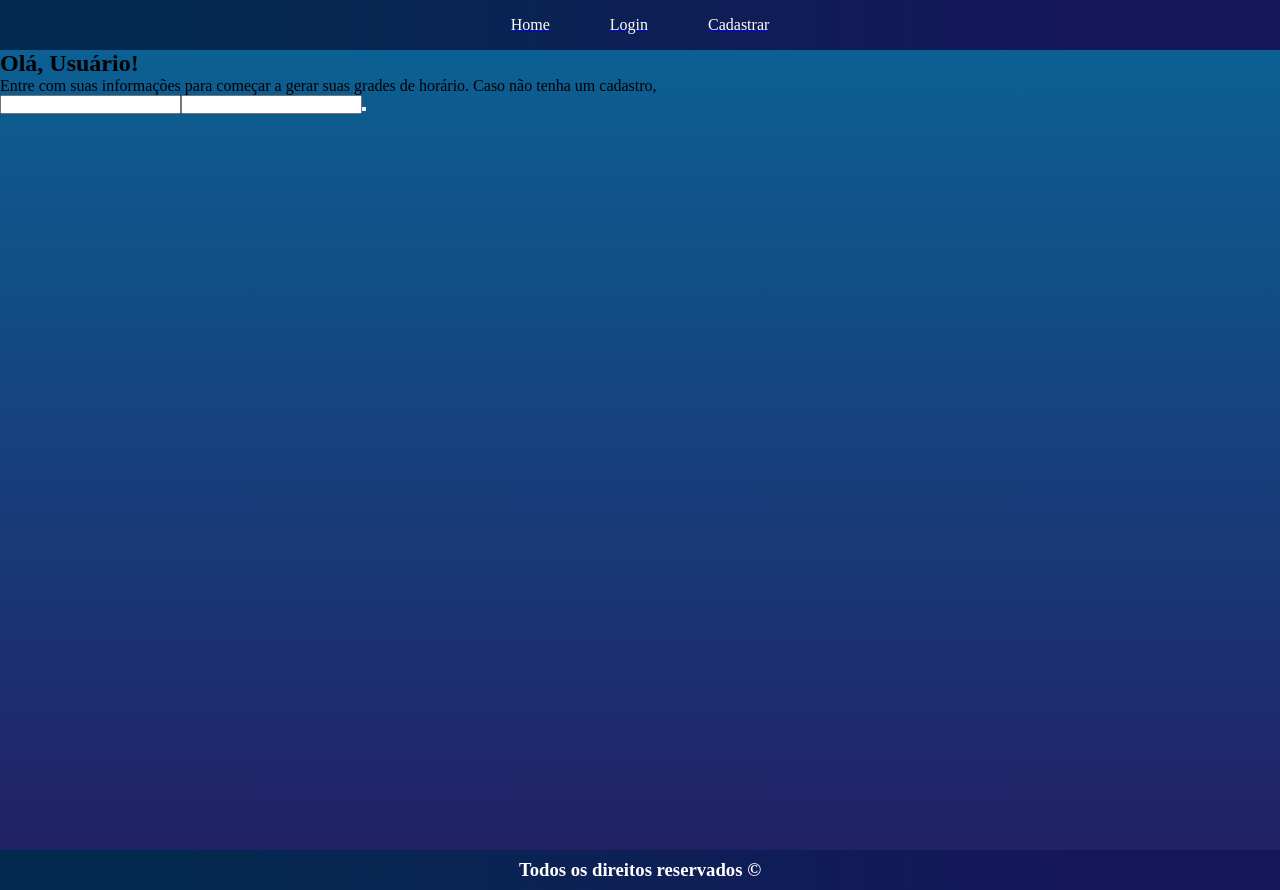
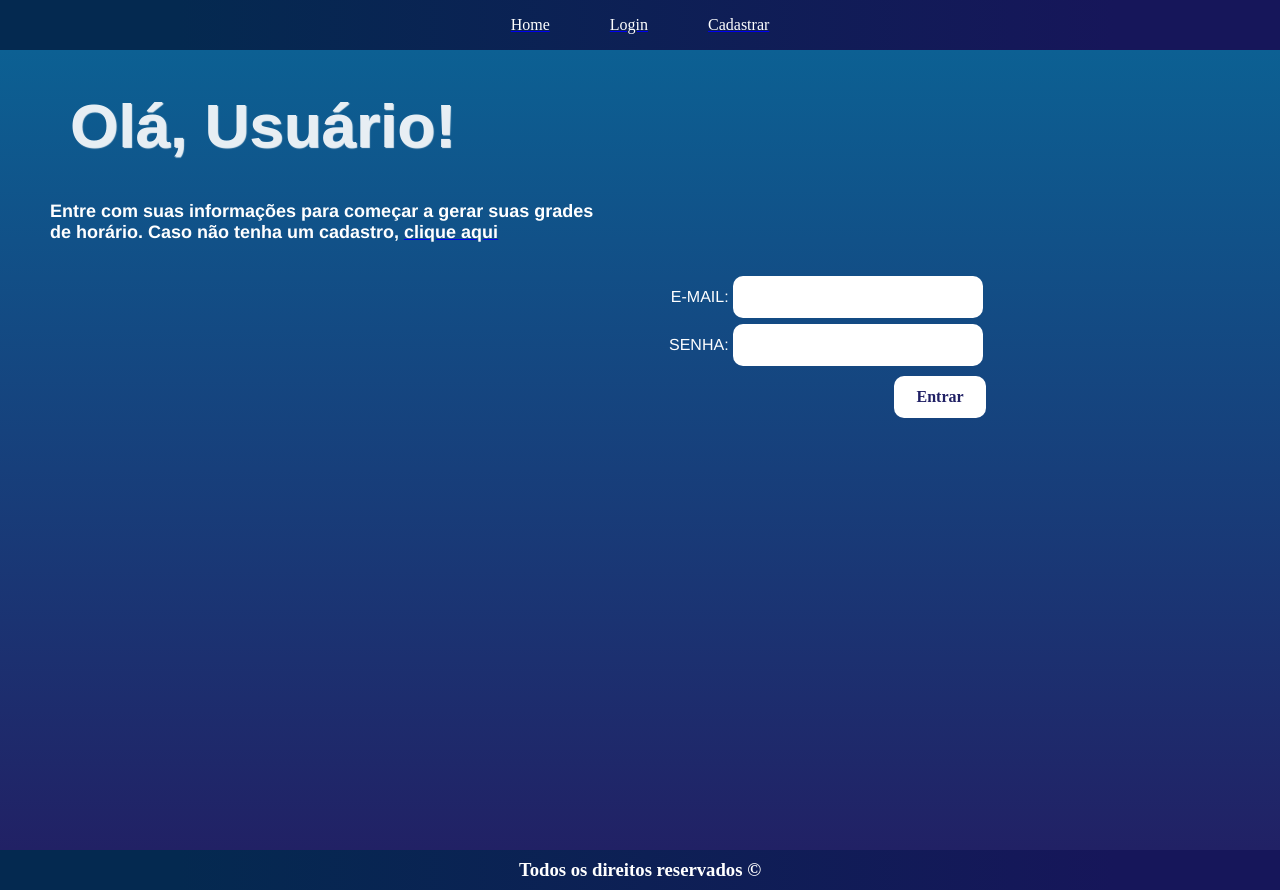
Before and after one commit to andreyna1808/ClassOrganizer, a React (Create React App) app in the folder gerador/: page /login in a window 1280 px wide. Built offline with nearby package versions, Linux system fonts and the light colour scheme.

Commit message:
Fiz a pagina de login e cadastrar

```diff
--- a/gerador/src/components/syledAll.js
+++ b/gerador/src/components/syledAll.js
@@ -2,8 +2,6 @@ import styled from "styled-components";
 
 //DESIGNER O APP.JS
 export const All = styled.div `
-    margin: 0;
-    padding: 0;
     max-width: 100%;
     height: 100vh;
     box-sizing: border-box;
@@ -51,3 +49,22 @@ export const Foot = styled.footer `
 export const SpanNone = styled.span `
     display: none;
 `
+export const H1 = styled.h1`
+	font-family: 'Gotham Ultra', sans-serif;
+	color: white;
+    text-shadow: 1px 1px 1px white;
+    opacity: 0.9;
+	width: 80%;
+	font-weight: bold;
+	padding: 40px 70px;
+	font-size: 62px;
+`
+export const CliqueAq = styled.a`
+	color: white;
+	text-decoration: none;
+	text-decoration-color: none;
+	&:hover {
+		color: #22b6a8;
+		transition: 0.3s;
+	}
+`
--- a/gerador/src/pages/cadastro/cadastrar.js
+++ b/gerador/src/pages/cadastro/cadastrar.js
@@ -1,7 +1,7 @@
 import React from 'react';
 import { Link } from 'react-router-dom';
-import { All } from '../home/styled';
-import { CliqueAq, H1, Paragrafo, Container, ContainerMenor, Botoes } from './styled';
+import { All, CliqueAq, H1 } from '../../components/syledAll';
+import { Paragrafo, ContainerForm, ContainerMenor, Botoes, Input, ParagrafoTwo } from './styled';
 
 export default class Cadastro extends React.Component {
 	render() {
@@ -9,26 +9,28 @@ export default class Cadastro extends React.Component {
 			<All>
 				<H1>Primeira Vez Por Aqui?</H1>
 				<Paragrafo>
-					Vamos adicionar sua escola para poder adicionar preferências <br></br> para cada turma e professor. Caso já
-					tenha um cadastro, <Link to="/login"><CliqueAq>clique aqui</CliqueAq>
+					Vamos adicionar sua escola para poder adicionar preferências <br /> para cada turma e professor.
+					Caso já tenha um cadastro,{' '}
+					<Link to="/login">
+						<CliqueAq>clique aqui</CliqueAq>
 					</Link>
 				</Paragrafo>
 
-				<Container>
+				<ContainerForm>
 					<ContainerMenor>
-						<p>USUÁRIO</p>
-						<input />
+						<ParagrafoTwo>USUÁRIO:</ParagrafoTwo>
+						<Input required type="text" />
 					</ContainerMenor>
 					<ContainerMenor>
-						<p>E-MAIL</p>
-						<input />
+						<ParagrafoTwo>E-MAIL:</ParagrafoTwo>
+						<Input required type="email" />
 					</ContainerMenor>
 					<ContainerMenor>
-						<p>SENHA</p>
-						<input />
+						<ParagrafoTwo>SENHA:</ParagrafoTwo>
+						<Input required type="password" />
 					</ContainerMenor>
-            <Botoes>Cadastrar</Botoes>
-				</Container>
+					<Botoes type='submit'>Cadastrar</Botoes>
+				</ContainerForm>
 			</All>
 		);
 	}
--- a/gerador/src/pages/cadastro/styled.js
+++ b/gerador/src/pages/cadastro/styled.js
@@ -1,39 +1,20 @@
 import styled from 'styled-components';
 
-export const CliqueAq = styled.a`
-	color: white;
-	text-decoration: none;
-	text-decoration-color: none;
-	&:hover {
-		color: #22b6a8;
-		transition: 0.3s;
-	}
-`;
-export const H1 = styled.h1`
-	font-family: 'Gotham Ultra', sans-serif;
-	color: white;
-    text-shadow: 1px 1px 1px white;
-    opacity: 0.9;
-	width: 80%;
-	font-weight: bold;
-	padding: 40px 70px;
-	font-size: 62px;
-`
 export const Paragrafo = styled.p`
     font-family: 'Helvetica', sans-serif;
 	color: white;
 	width: 90%;
 	font-weight: bold;
-	padding: 0 30px;
+	padding: 0 50px;
     padding-bottom: 30px;
 	font-size: 18px;
 `
-export const Container = styled.div`
-	width: 90%;
-    align-items: center;
+export const ContainerForm = styled.div`
+	width: 77%;
     display: flex;
     flex-direction: column;
-    margin: 0 auto;
+    margin-right: 50px;
+    align-items: flex-end;
 `
 export const ContainerMenor = styled.div`
     display: flex;
@@ -50,9 +31,31 @@ export const Botoes = styled.button`
     color: #212165;
     cursor: pointer;
     font-weight: 900;
+    margin: 7px 0;
     &:hover{
         background-color:  #22b6a8;
         color: white;
         transition: 0.3s;
     }
 `
+
+export const Input = styled.input`
+font-family:' Helvica bold';
+    background-color: #ffffff;
+    border: none;
+    padding: 12px 22px;
+    font-size: 16px;
+    border-radius: 10px;
+    color: #212165;
+    font-weight: 900;
+`
+export const ParagrafoTwo = styled.p`
+    font-family: 'Helvetica', sans-serif;
+	color: white;
+	font-size: 16px;
+    margin: 0 4px;
+    display: flex;
+    justify-content: center;
+    align-items: center;
+    text-align: center;
+`
--- a/gerador/src/pages/home/home.js
+++ b/gerador/src/pages/home/home.js
@@ -1,6 +1,7 @@
 import React from 'react';
 import { Link } from 'react-router-dom';
-import { All, B1, Botoes, Container, FlexDisplay, FonteH1, FonteH2, FonteH2Boton, PFonte, PFonteBoton, PFonteBotonTwo } from './styled';
+import { All } from '../../components/syledAll';
+import { B1, Botoes, Container, FlexDisplay, FonteH1, FonteH2, FonteH2Boton, PFonte, PFonteBoton, PFonteBotonTwo } from './styled';
 
 export default class Home extends React.Component {
 	render() {
--- a/gerador/src/pages/home/styled.js
+++ b/gerador/src/pages/home/styled.js
@@ -15,6 +15,8 @@ export const FonteH1 = styled.h1`
     font-weight: bolder;
     padding: 40px 70px;
     font-size: 62px;
+    text-shadow: 1px 1px 1px white;
+    opacity: 0.9;
 `
 export const FonteH2 = styled.h2`
     font-family: 'Helvica';
@@ -50,12 +52,6 @@ export const Botoes = styled.button`
         transition: 0.3s;
     }
 `
-export const All = styled.div `
-    max-width: 100%;
-    height: 100vh;
-    box-sizing: border-box;
-    background: linear-gradient(180deg,rgba(12,96,147,1)0%,rgba(33,33,101,1)100%);
-`
 
 export const B1 = styled.div`
     margin: 22px auto;
--- a/gerador/src/pages/login/login.js
+++ b/gerador/src/pages/login/login.js
@@ -1,28 +1,32 @@
-import React from "react";
-import { Container, Info, Form } from './styleLogin'
-import { Link } from 'react-router-dom'
-import { All } from "../home/styled";
+import React from 'react';
+import { Botoes, ContainerForm, ContainerMenor, Input, Paragrafo, ParagrafoTwo } from './styleLogin';
+import { Link } from 'react-router-dom';
+import { All, CliqueAq, H1 } from '../../components/syledAll';
 
 export default class Login extends React.Component {
 	render() {
 		return (
 			<All>
-      <Container>
-        <Info>
-          <h1> Olá, Usuário! </h1>
-          <p>
-            Entre com suas informações para começar a gerar suas
-            grades de horário. Caso não tenha um cadastro,
-          </p>
-        </Info>
-        <Form>
-          <input />
-          <input />
-          <button type="submit">  </button>
-        </Form>
-      </Container>
+				<H1> Olá, Usuário! </H1>
+				<Paragrafo>
+					Entre com suas informações para começar a gerar suas grades <br /> de horário. Caso não tenha um
+					cadastro,{' '}
+					<Link to="/cadastro">
+						<CliqueAq>clique aqui</CliqueAq>
+					</Link>
+				</Paragrafo>
+				<ContainerForm>
+					<ContainerMenor>
+						<ParagrafoTwo>E-MAIL:</ParagrafoTwo>
+						<Input required type="email" />
+					</ContainerMenor>
+					<ContainerMenor>
+						<ParagrafoTwo>SENHA:</ParagrafoTwo>
+						<Input required type="password" />
+					</ContainerMenor>
+					<Botoes type="submit">Entrar</Botoes>
+				</ContainerForm>
 			</All>
-
 		);
 	}
 }
--- a/gerador/src/pages/login/styleLogin.js
+++ b/gerador/src/pages/login/styleLogin.js
@@ -1,14 +1,61 @@
 import styled from "styled-components";
 
-export const Container = styled.section`
+export const Paragrafo = styled.p`
+    font-family: 'Helvetica', sans-serif;
+	color: white;
+	width: 90%;
+	font-weight: bold;
+	padding: 0 50px;
+    padding-bottom: 30px;
+	font-size: 18px;
+`
+export const ContainerForm = styled.form`
+	width: 77%;
+    display: flex;
+    flex-direction: column;
+    margin-right: 50px;
+    align-items: flex-end;
+`
+export const ContainerMenor = styled.div`
+    display: flex;
+    flex-direction: row;
+    margin: 3px;
+`
+export const Botoes = styled.button`
+    font-family:' Helvica bold';
+    background-color: #ffffff;
+    border: none;
+    padding: 12px 22px;
+    font-size: 16px;
+    border-radius: 10px;
+    color: #212165;
+    cursor: pointer;
+    font-weight: 900;
+    margin: 7px 0;
+    &:hover{
+        background-color:  #22b6a8;
+        color: white;
+        transition: 0.3s;
+    }
+`
 
-
+export const Input = styled.input`
+font-family:' Helvica bold';
+    background-color: #ffffff;
+    border: none;
+    padding: 12px 22px;
+    font-size: 16px;
+    border-radius: 10px;
+    color: #212165;
+    font-weight: 900;
 `
-export const Info = styled.div`
-
-
+export const ParagrafoTwo = styled.p`
+    font-family: 'Helvetica', sans-serif;
+	color: white;
+	font-size: 16px;
+    margin: 0 4px;
+    display: flex;
+    justify-content: center;
+    align-items: center;
+    text-align: center;
 `
-export const Form = styled.form`
-
-
-`
```
Lines whose indentation alone changed are shown as unchanged.
